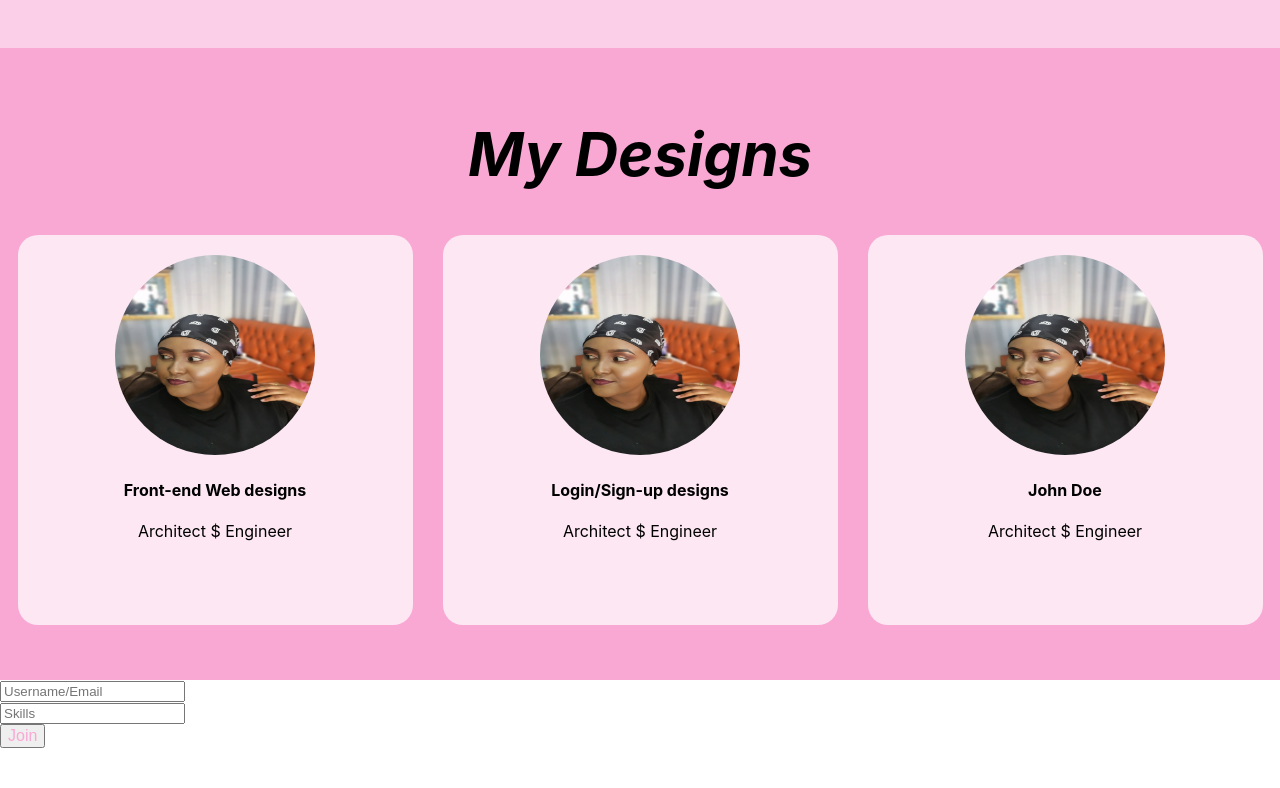
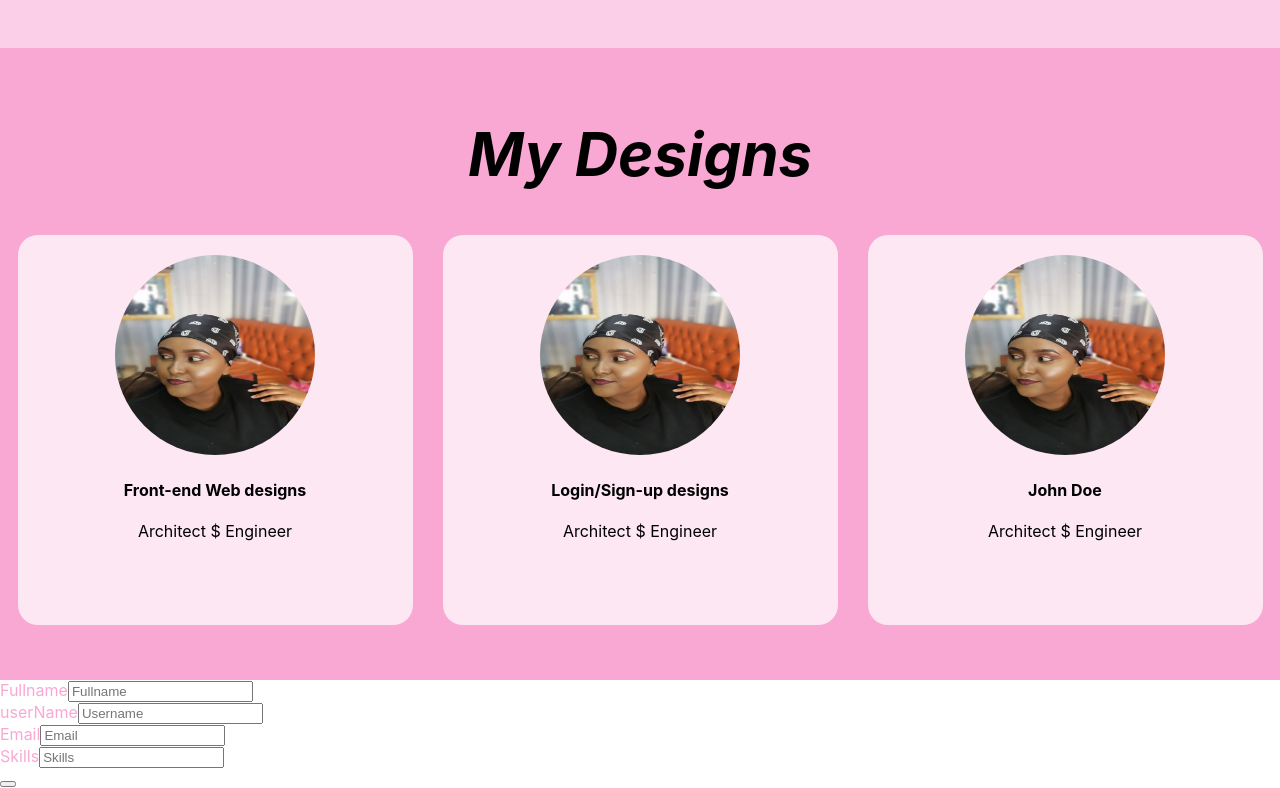
Before and after one commit to MaureenMurugi/techFace, a React (Create React App) app: page / in a window 1280 px wide. Shown: the part 381-1169 px from the top of the page. Before the commit the page ends 1129 px from the top, so only its background shows below. Built offline with nearby package versions, Linux system fonts and the light colour scheme.

Commit message:
Change the form design

```diff
--- a/src/Components/ProfileForm.js
+++ b/src/Components/ProfileForm.js
@@ -2,30 +2,44 @@
 
 function ProfileForm() {
     return (
-      <div className="containerForm">
-       <div className="screen">
-         <div className="screen_content">
-           <form className="login">
-             <div className="login_field">
-               <i className="login_icon fas fa-user"></i>
-               <input type="text" className="login_input" placeholder="Username/Email"></input>
-             </div>
+     <>
+     <div className="body-form">
+     <div className="containerForm">
+      <div className="titleForm">
+        <form>
+          <div className="user-details">
 
-             <div className="login_field">
-               <i className="login_icon fas fa-lock"></i>
-               <input type="text" className="login_input" placeholder="Skills"></input>
-             </div>
+            <div className="input-box">
+            <span className="details">Fullname</span>
+            <input type="text" placeholder="Fullname" required></input>
+            </div>
 
-             <button className="button">
-               <span>Join</span>
-               <i className="button_icon fas fa-chevron-right"></i>
-             </button>
-           </form>
+            <div className="input-box">
+            <span className="details">userName</span>
+            <input type="text" placeholder="Username" required></input>
+            </div>
 
-         </div>
+            <div className="input-box">
+            <span className="details">Email</span>
+            <input type="email" placeholder="Email" required></input>
+            </div>
 
-       </div>
+            <div className="input-box">
+            <span className="details">Skills</span>
+            <input type="text" placeholder="Skills" required></input>
+            </div>
+
+          </div>
+          <div className="button-form">
+            <button></button>
+          </div>
+
+        </form>
       </div>
+    </div>
+     </div>
+     </>
+
     );
   }
 
--- a/src/index.css
+++ b/src/index.css
@@ -79,6 +79,8 @@ img{
   width: 20px;
   height: 20px;
 
+  /* ProfileCard */
+
 }
 .projects{
   background: #f9a8d4;
@@ -115,3 +117,5 @@ img{
   width: 200px;
 
 }
+
+/* ProfileForm */
```
